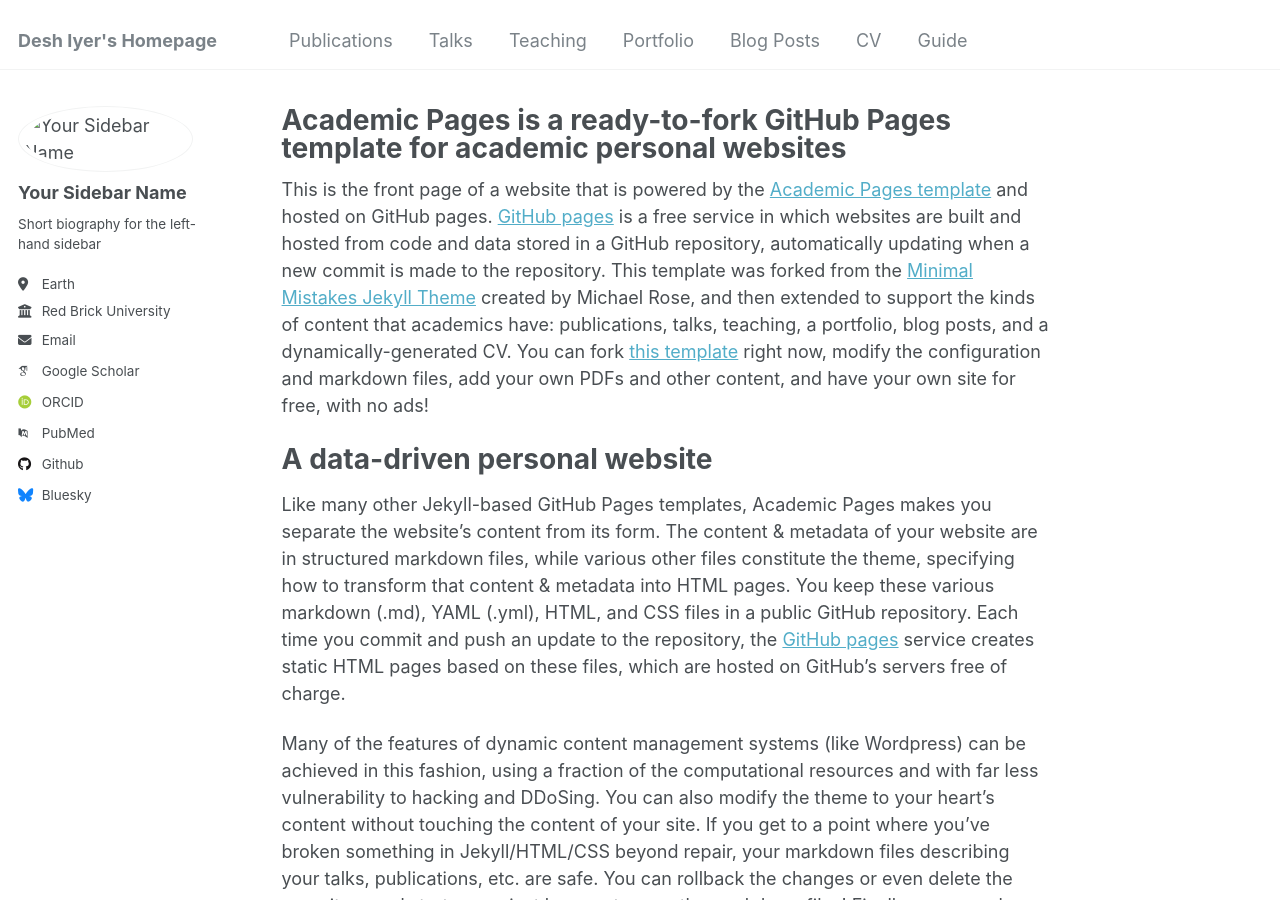
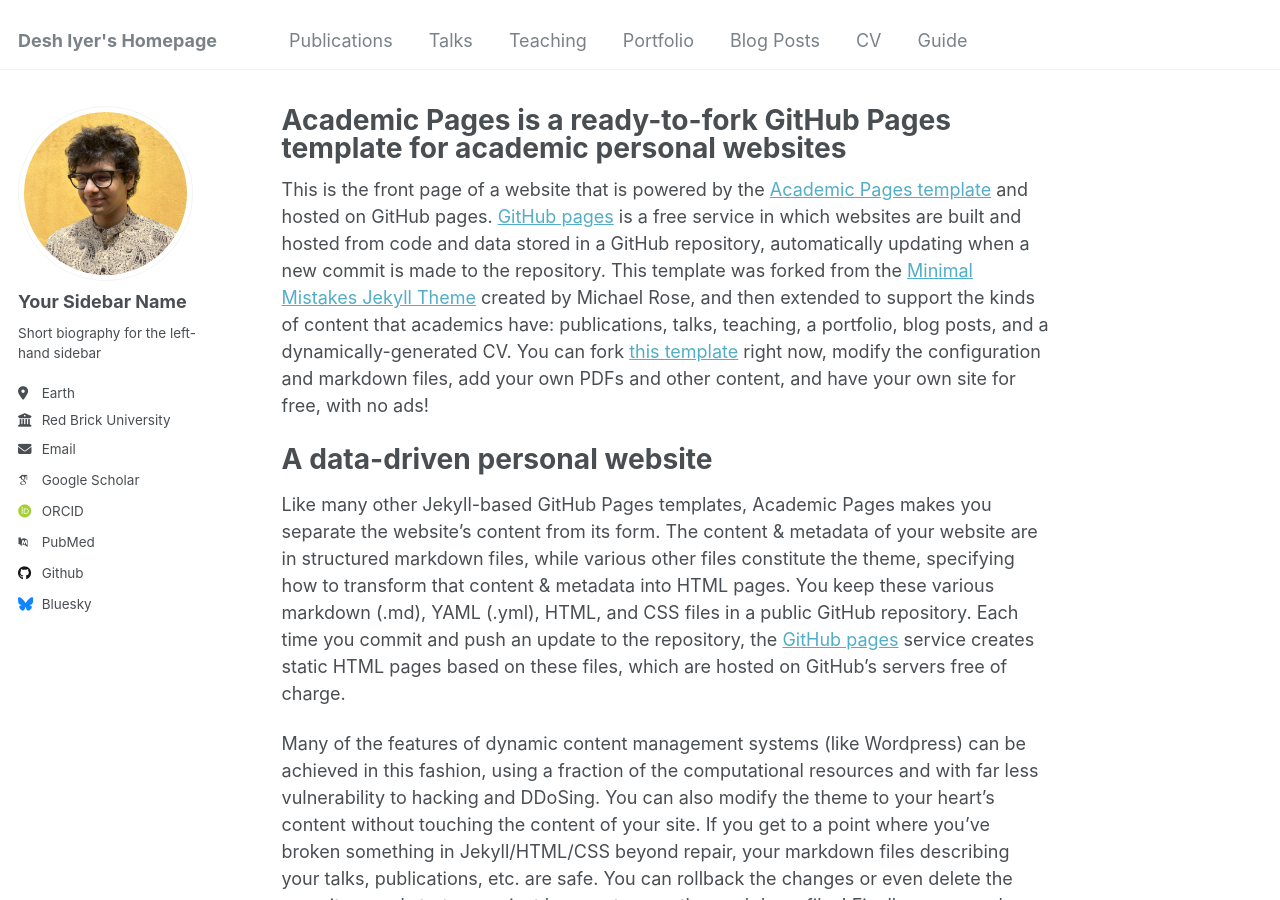
Before and after one commit to 0xVolt/0xVolt.github.io, a Jekyll site: the page built from _pages/about.md, in a window 1280 px wide and 900 px high. Built offline with Jekyll 4.4.1, drawn with Linux system fonts in a browser that asks for light colours; some web fonts are replaced.

Commit message:
Fix profile picture

```diff
--- a/_config.yml
+++ b/_config.yml
@@ -21,7 +21,7 @@ repository               : "0xVolt/0xVolt.github.io"
 #               Additional customization can be done by editing /_includes/author-profile.html
 author:
   # Biographic information
-  avatar           : "./images/desh-profile-picture.jpg"
+  avatar           : "desh-profile-picture.jpg"
   name             : "Your Sidebar Name"
   pronouns         : # example: "she/her"
   bio              : "Short biography for the left-hand sidebar"
```
